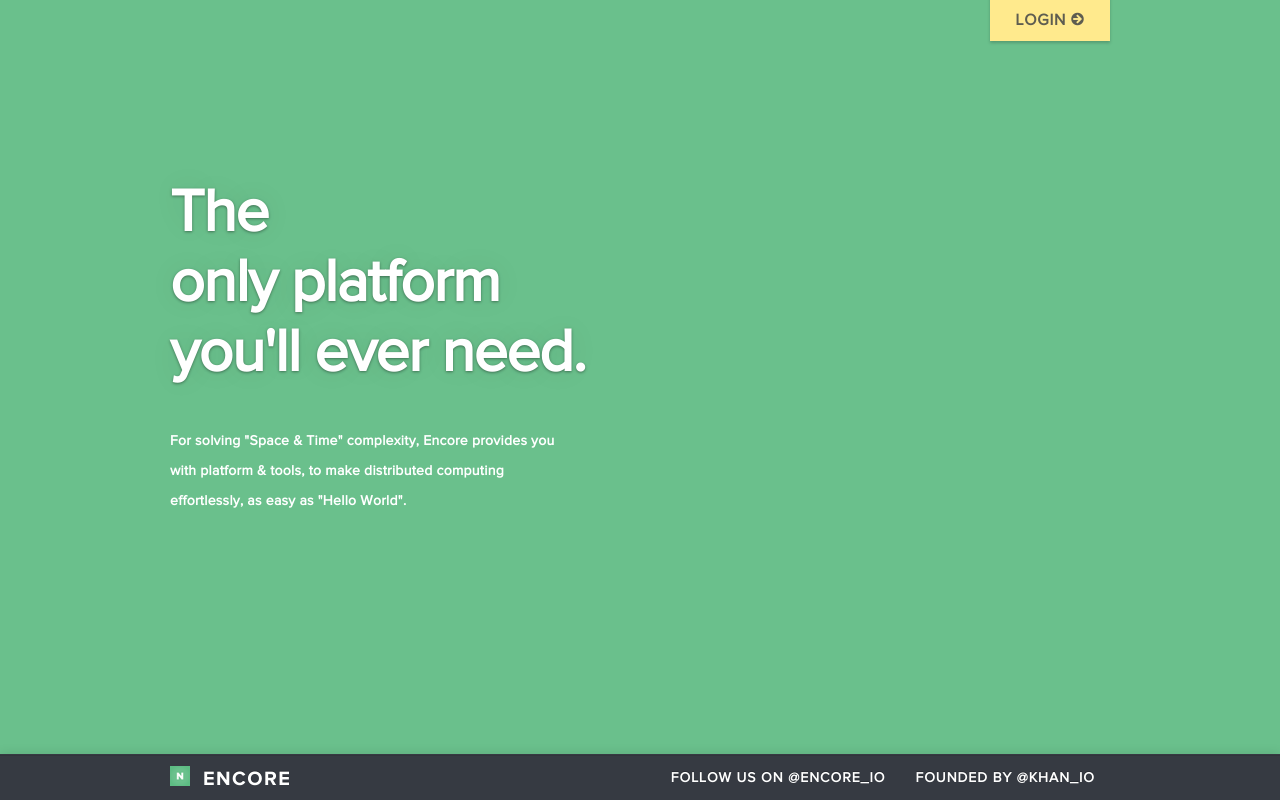
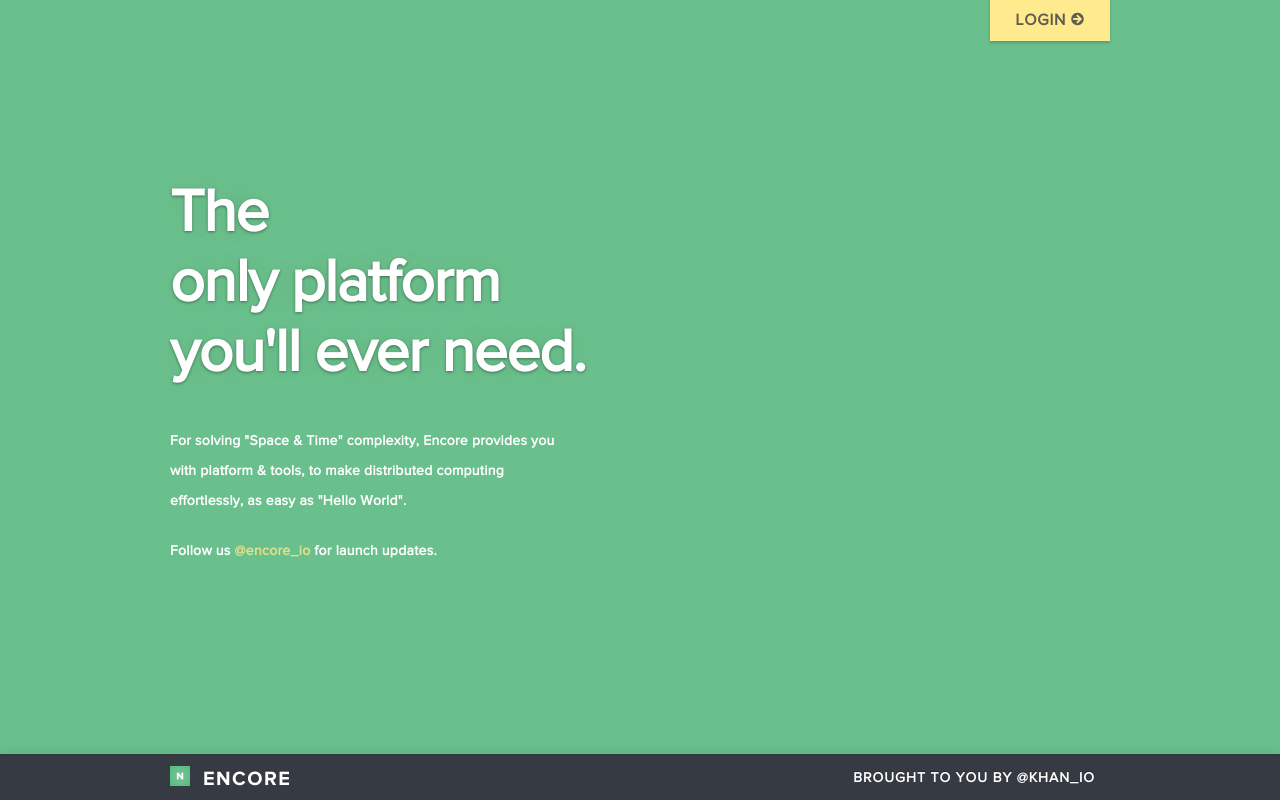
Before and after one commit to EncoreIO/encoreio.github.com, a plain HTML site: page index.html in a window 1280 px wide. Drawn offline with Linux system fonts and the light colour scheme.

Commit message:
Initial commit

```diff
--- a/index.html
+++ b/index.html
@@ -40,6 +40,8 @@
               <p>For solving "Space & Time" complexity, Encore provides you</p>
               <p>with platform & tools, to make distributed computing</p>
               <p>effortlessly, as easy as "Hello World".</p>
+              <br/>
+              <p>Follow us <a id="follow-handle" href="http://twitter.com/encore_io">@encore_io</a> for launch updates.</p>
             </div>
             <div class="span5"></div>
            </div>
@@ -50,10 +52,7 @@
                     <a class="brand" href="http://www.encore.io/index.html"><span><img src="img/logo-beta-emblem.png" width="20px" height="20px" style="margin-top: -7px;"/></span>&nbsp&nbspencore</a>
                     <ul class="nav pull-right">
                       <li class="">
-                         <a href="http://twitter.com/encore_io">Follow us on @encore_io</a>
-                      </li>
-                      <li class="">
-                         <a href="http://twitter.com/khan_io">Founded By @khan_io</a>
+                         <a href="http://twitter.com/khan_io">Brought To You By @khan_io</a>
                       </li>
                     </ul>
                 </div>
--- a/less/custom.less
+++ b/less/custom.less
@@ -63,12 +63,11 @@ body {
   	text-shadow: 0 1px 3px rgba(0,0,0,.4), 0 0 30px rgba(0,0,0,.075);
 }
 
-.wrapper-inner h3 {
-	margin-top: 10px;
-	text-transform: capitalize;
+#follow-handle {
+	color: #ffea8d;
+	opacity: 0.8;
 }
 
-.wrapper-inner h4 {
-	margin-top: 0px;
-	text-transform: uppercase;
+#follow-handle:hover {
+	opacity: 1.0;
 }
```
Also changed, not shown: css/style.css, css/style.min.css, 1 other file.
